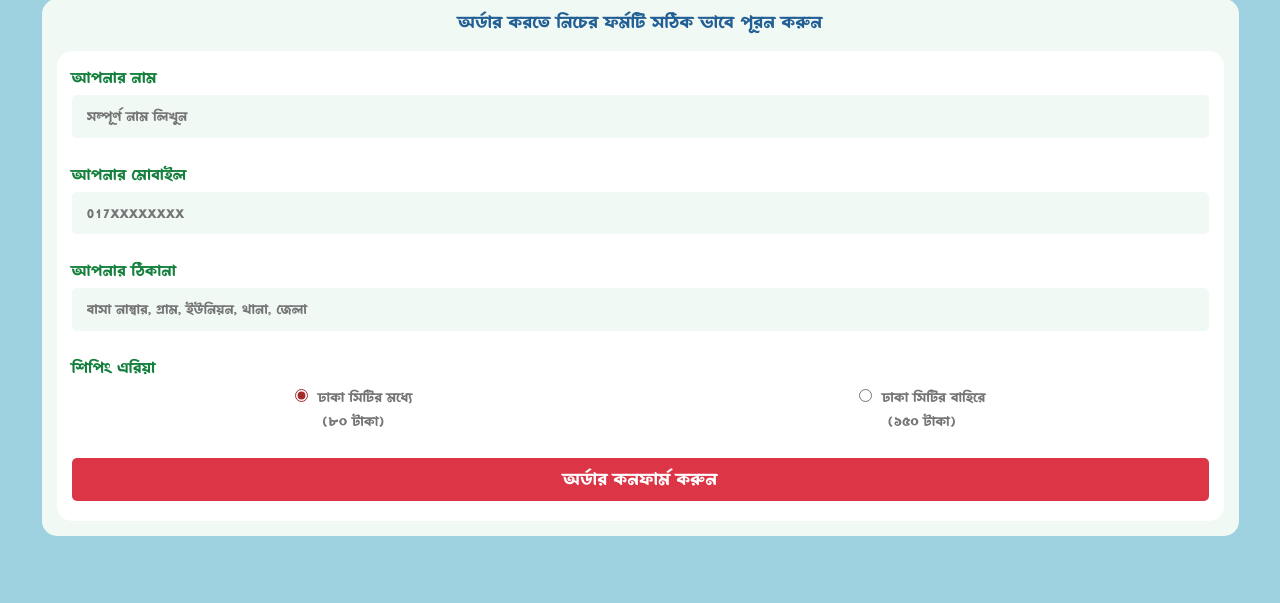
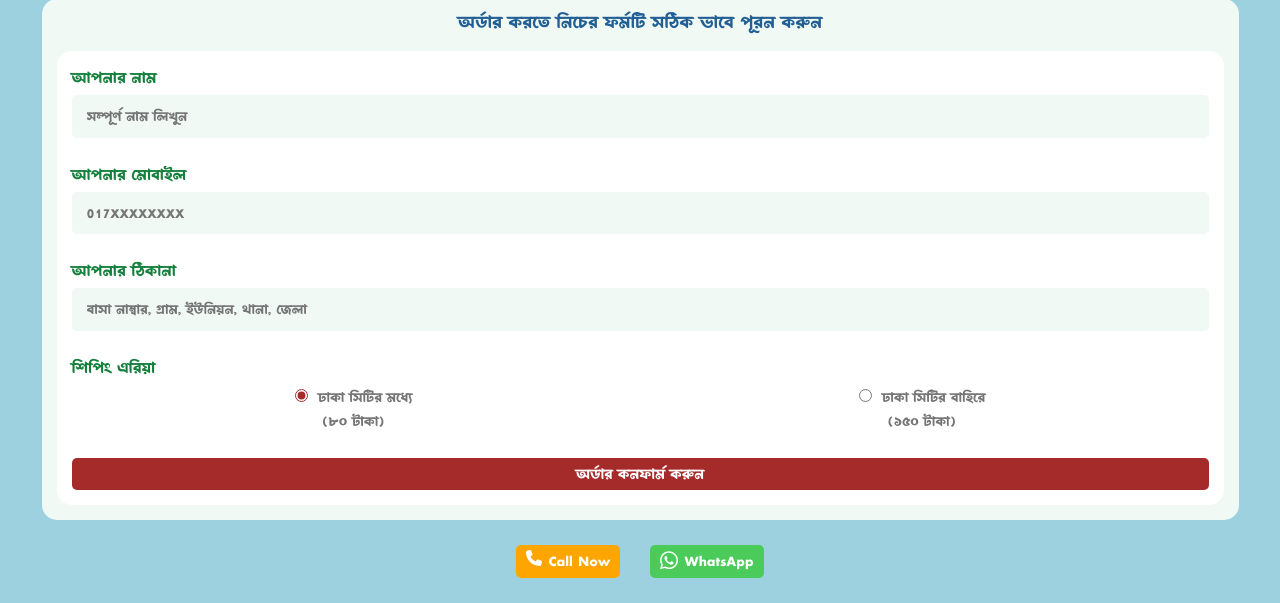
Before and after one commit to ahkaruz/Basic-Landing-Page, a PHP site: page / in a window 1280 px wide. Shown: the part 1475-2078 px from the top of the page. Before the commit the page ends 2011 px from the top, so only its background shows below. Run offline with PHP 8.4, Linux system fonts and the light colour scheme.

Commit message:
contact button added

```diff
--- a/index.php
+++ b/index.php
@@ -2,21 +2,23 @@
 <html lang="en">
 
 <head>
-    <meta charset="UTF-8">
-    <meta name="viewport" content="width=device-width, initial-scale=1.0">
+    <meta charset="UTF-8" />
+    <meta name="viewport" content="width=device-width, initial-scale=1.0" />
     <title>5 Piece Comforter Set | ComfyHeaven</title>
-    <link rel="stylesheet" href="style.css">
+    <link rel="stylesheet" href="style.css" />
 </head>
 
 <body>
     <div class="container">
         <div class="heading">
-            <h1 class="header">৫ পিছের কম্ফোর্টার সেট পাচ্ছেন মাত্র <br> <span>৩১৫০ টাকায়</span></h1>
+            <h1 class="header">
+                ৫ পিছের কম্ফোর্টার সেট পাচ্ছেন মাত্র <br />
+                <span>৩১৫০ টাকায়</span>
+            </h1>
             <button id="orderButton" class="order-button">এখনই অর্ডার করুন</button>
-
         </div>
 
-        <img class="product-img" src="img/01.jpg" alt="Comforter Set">
+        <img class="product-img" src="img/01.jpg" alt="Comforter Set" />
 
         <div class="description-title">
             <h2>৫ পিছের কম্বো প্যাকেজে যা যা থাকছে</h2>
@@ -34,42 +36,67 @@
                 <h2>অর্ডার করতে নিচের ফর্মটি সঠিক ভাবে পূরন করুন</h2>
             </div>
             <form class="checkout-form" id="checkoutForm" method="POST" action="process_order.php">
-
-                <p>আপনার নাম<br><input class="input" type="text" name="name" placeholder="সম্পূর্ণ নাম লিখুন"
-                        id="inputText" oninput="detectLanguage()" required>
+                <p>
+                    আপনার নাম<br /><input class="input" type="text" name="name" placeholder="সম্পূর্ণ নাম লিখুন"
+                        id="inputText" oninput="detectLanguage()" required />
                 </p>
 
-                <p>আপনার মোবাইল<br><input class="input" type="text" name="mobile" placeholder="017XXXXXXXX"
-                        id="inputText" oninput="detectLanguage()" required>
+                <p>
+                    আপনার মোবাইল<br /><input class="input" type="text" name="mobile" placeholder="017XXXXXXXX"
+                        id="inputText" oninput="detectLanguage()" required />
                 </p>
 
-                <p>আপনার ঠিকানা<br><input class="input" type="text" name="address"
+                <p>
+                    আপনার ঠিকানা<br /><input class="input" type="text" name="address"
                         placeholder="বাসা নাম্বার, গ্রাম, ইউনিয়ন, থানা, জেলা" id="inputText" oninput="detectLanguage()"
-                        required></p>
+                        required />
+                </p>
 
                 <div class="input-delivery-charge">
                     <p class="delivery-charge-title">শিপিং এরিয়া</p>
                     <div class="delivery-charge-option">
                         <p>
-                            <input type="radio" name="deliveryOption" id="insideDhakaDelivery" value="80" checked>
-                            <label for="insideDhakaDelivery">ঢাকা সিটির মধ্যে <br>(৮০ টাকা)</label>
+                            <input type="radio" name="deliveryOption" id="insideDhakaDelivery" value="80" checked />
+                            <label for="insideDhakaDelivery">ঢাকা সিটির মধ্যে <br />(৮০ টাকা)</label>
                         </p>
                         <p>
-                            <input type="radio" name="deliveryOption" id="outsideDhakaDelivery" value="150">
-                            <label for="outsideDhakaDelivery">ঢাকা সিটির বাহিরে <br>(১৫০ টাকা)</label>
+                            <input type="radio" name="deliveryOption" id="outsideDhakaDelivery" value="150" />
+                            <label for="outsideDhakaDelivery">ঢাকা সিটির বাহিরে <br />(১৫০ টাকা)</label>
                         </p>
                     </div>
                 </div>
-                <button class="btn-submit" id="checkoutBtn" type="submit">অর্ডার কনফার্ম করুন</button>
+                <button class="btn-submit" id="checkoutBtn" type="submit">
+                    অর্ডার কনফার্ম করুন
+                </button>
             </form>
-            <div class="overlay" id="overlay"></div>
-            <div class="popup" id="popupForm">
-                <video autoplay muted class="popup-video">
-                    <source src="right-mark.mp4">
-                </video>
-                <h2><span>ধন্যবাদ</span> <br> আপনার অর্ডার গ্রহন করা হয়েছে</h2>
-                <button id="closePopupBtn" class="close-btn">Close</button>
-            </div>
+        </div>
+        <div class="btn-contact-set">
+            <button class="callnow" id="callNowBtn" type="button">
+                <svg xmlns="http://www.w3.org/2000/svg" viewBox="0 0 512 512">
+                    <path
+                        d="M164.9 24.6c-7.7-18.6-28-28.5-47.4-23.2l-88 24C12.1 30.2 0 46 0 64C0 311.4 200.6 512 448 512c18 0 33.8-12.1 38.6-29.5l24-88c5.3-19.4-4.6-39.7-23.2-47.4l-96-40c-16.3-6.8-35.2-2.1-46.3 11.6L304.7 368C234.3 334.7 177.3 277.7 144 207.3L193.3 167c13.7-11.2 18.4-30 11.6-46.3l-40-96z" />
+                </svg>
+                Call Now
+            </button>
+
+            <button class="whatsapp" id="whatsappBtn" type="button">
+                <svg xmlns="http://www.w3.org/2000/svg" viewBox="0 0 448 512">
+                    <path
+                        d="M380.9 97.1C339 55.1 283.2 32 223.9 32c-122.4 0-222 99.6-222 222 0 39.1 10.2 77.3 29.6 111L0 480l117.7-30.9c32.4 17.7 68.9 27 106.1 27h.1c122.3 0 224.1-99.6 224.1-222 0-59.3-25.2-115-67.1-157zm-157 341.6c-33.2 0-65.7-8.9-94-25.7l-6.7-4-69.8 18.3L72 359.2l-4.4-7c-18.5-29.4-28.2-63.3-28.2-98.2 0-101.7 82.8-184.5 184.6-184.5 49.3 0 95.6 19.2 130.4 54.1 34.8 34.9 56.2 81.2 56.1 130.5 0 101.8-84.9 184.6-186.6 184.6zm101.2-138.2c-5.5-2.8-32.8-16.2-37.9-18-5.1-1.9-8.8-2.8-12.5 2.8-3.7 5.6-14.3 18-17.6 21.8-3.2 3.7-6.5 4.2-12 1.4-32.6-16.3-54-29.1-75.5-66-5.7-9.8 5.7-9.1 16.3-30.3 1.8-3.7 .9-6.9-.5-9.7-1.4-2.8-12.5-30.1-17.1-41.2-4.5-10.8-9.1-9.3-12.5-9.5-3.2-.2-6.9-.2-10.6-.2-3.7 0-9.7 1.4-14.8 6.9-5.1 5.6-19.4 19-19.4 46.3 0 27.3 19.9 53.7 22.6 57.4 2.8 3.7 39.1 59.7 94.8 83.8 35.2 15.2 49 16.5 66.6 13.9 10.7-1.6 32.8-13.4 37.4-26.4 4.6-13 4.6-24.1 3.2-26.4-1.3-2.5-5-3.9-10.5-6.6z" />
+                </svg>
+                WhatsApp
+            </button>
+        </div>
+        <div class="overlay" id="overlay"></div>
+        <div class="popup" id="popupForm">
+            <video autoplay muted class="popup-video">
+                <source src="right-mark.mp4" />
+            </video>
+            <h2>
+                <span>ধন্যবাদ</span> <br />
+                আপনার অর্ডার গ্রহন করা হয়েছে
+            </h2>
+            <button id="closePopupBtn" class="close-btn">Close</button>
         </div>
     </div>
     <script src="script.js"></script>
--- a/script.js
+++ b/script.js
@@ -22,3 +22,11 @@ document.getElementById("orderButton").addEventListener("click", function () {
   const checkoutForm = document.getElementById("checkoutFormContainer");
   checkoutForm.scrollIntoView({ behavior: "smooth" });
 });
+
+document.getElementById('whatsappBtn').addEventListener('click', function() {
+  window.open('https://wa.me/8801684442129', '_blank');
+});
+
+document.getElementById('callNowBtn').addEventListener('click', function() {
+  window.location.href = 'tel:+8801684442129';
+});
--- a/style.css
+++ b/style.css
@@ -123,17 +123,69 @@ body {
     color: #15803D;
 }
 
+
 .btn-submit {
     margin: 0px 15px;
-    margin-bottom: 5px;
     border-radius: 5px;
     border: none;
-    font-size: 18px;
-    background: #DC3545;
+    font-size: 15px;
+    background: brown;
     color: white;
     cursor: pointer;
-    transition: background-color 0.3s ease;
-    padding: 8px;
+    padding: 5px;
+}
+
+.btn-contact-set{
+    display: flex;
+    margin: 0px 15px;
+    margin-bottom: 15px;
+
+}
+
+.callnow {
+    margin: 0px 15px;
+    border-radius: 5px;
+    border: none;
+    font-size: 15px;
+    background:#FFA500;
+    color: white;
+    cursor: pointer;
+    padding: 5px 10px;
+    display: flex;
+    justify-content: center;
+    gap: 6px;
+    flex: 1;
+}
+
+.callnow >svg{
+    width: 16px;
+}
+
+.callnow path {
+    fill: white;
+}
+
+.whatsapp {
+    margin: 0px 15px;
+    border-radius: 5px;
+    border: none;
+    font-size: 15px;
+    background: #4BCB5A;
+    color: white;
+    cursor: pointer;
+    padding: 5px 10px;
+    display: flex;
+    justify-content: center;
+    gap: 6px;
+    flex: 1;
+}
+
+.whatsapp >svg{
+    width: 18px;
+}
+
+.whatsapp path {
+    fill: white;
 }
 
 .input {
```
Also changed, not shown: img/phone-icon.svg (added), img/whatsapp-icon.svg (added).
